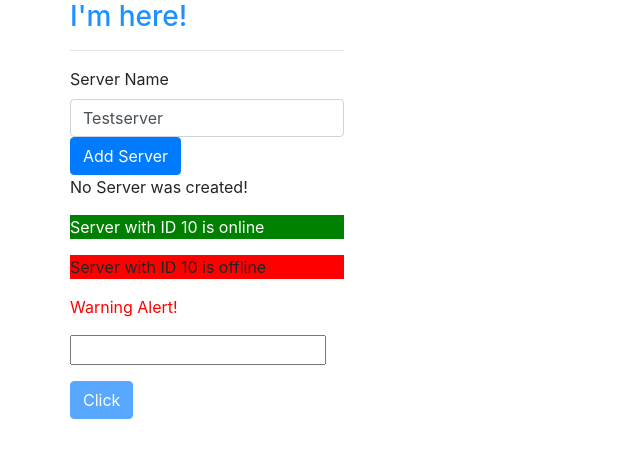
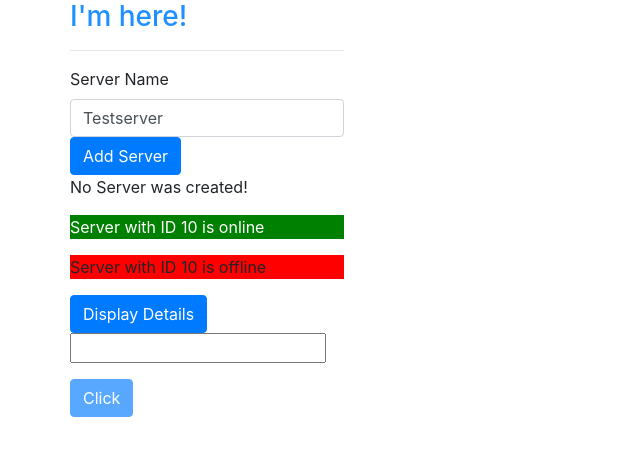
Before and after one commit to BassamxMednini/Einkaufsbuch, an Angular app: page / in a window 1280 px wide. Shown: the top 458 px of the page, without its empty margins (0-640 px from the left). Built offline with nearby package versions, Linux system fonts and the light colour scheme.

Commit message:
Testzwecke

```diff
--- a/src/app/warning-alert/warning-alert.component.html
+++ b/src/app/warning-alert/warning-alert.component.html
@@ -1 +1,5 @@
-<p class="warning">Warning Alert!</p>
+<button class="btn btn-primary" (click)="showElement()">Display Details</button>
+<p *ngIf="showPassword">Secret Password = tuna</p>
+<p *ngFor="let something of showTime" [ngStyle]="{backgroundColor: getColor()}"
+[ngClass]="{online: 'online'}">{{ showTime }}</p>
+<br>
```
